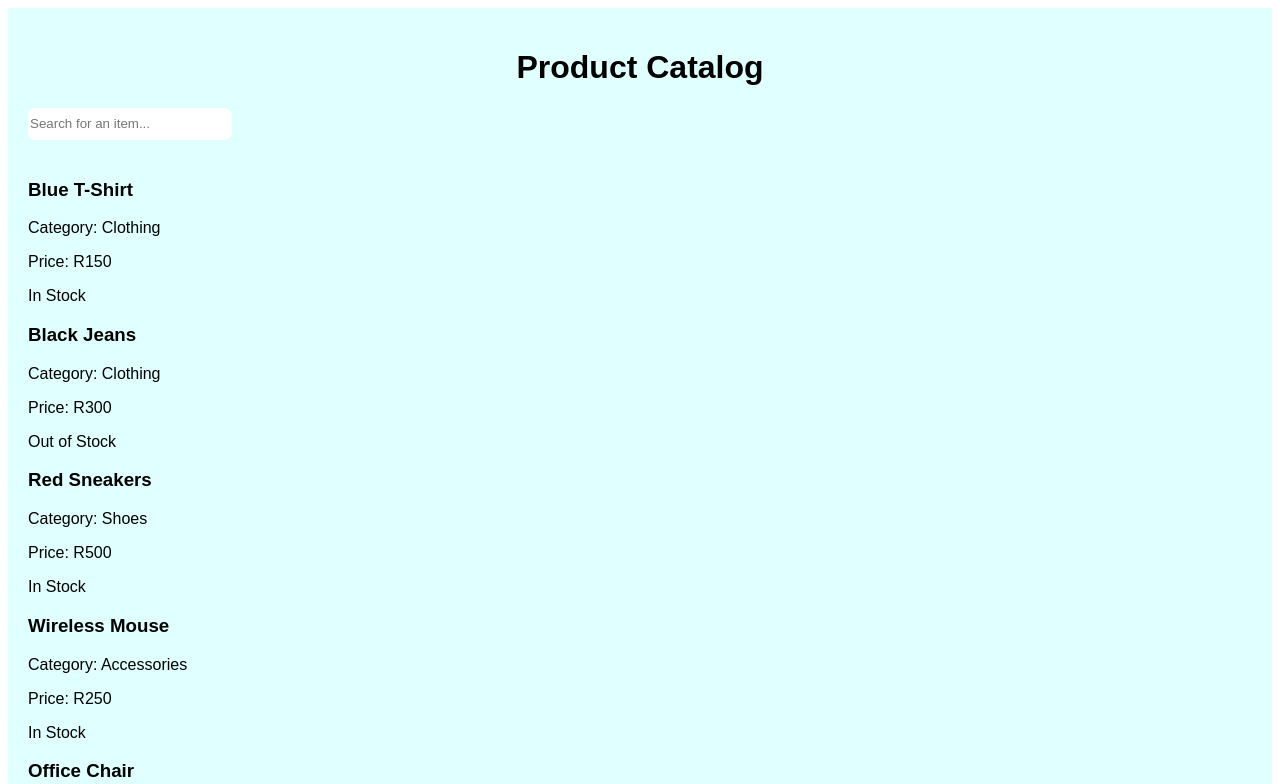
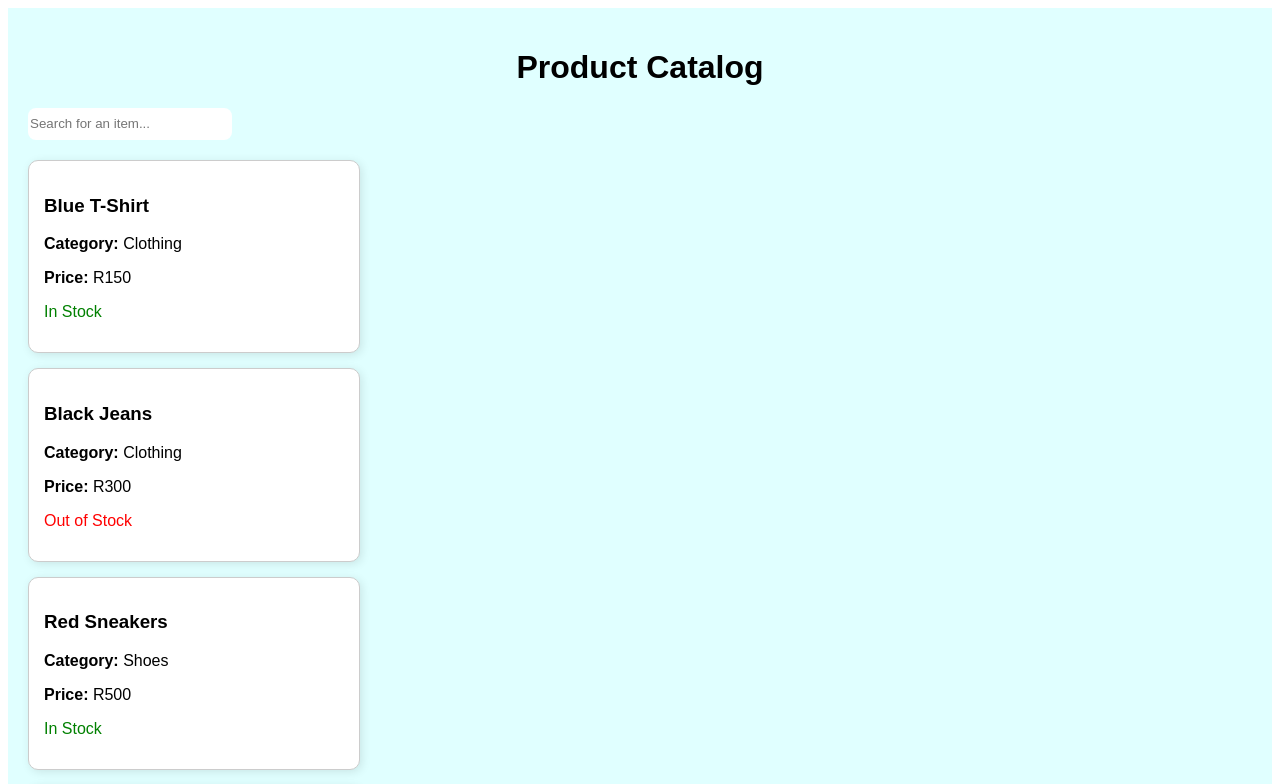
Before and after one commit to Ntswakii/M_Mphelo_GLAB_1, a React (Vite) app: page / in a window 1280 px wide. Shown: the top 784 px of the page. Built offline with nearby package versions, Linux system fonts and the light colour scheme.

Commit message:
style the products card

```diff
--- a/src/App.jsx
+++ b/src/App.jsx
@@ -38,14 +38,28 @@ function App() {
   <p style={{ color: 'red', fontWeight: 'bold' }}>No products found.</p>
 ) : (
   filteredProducts.map((product) => (
-    <div key={product.id}>
+    <div
+      key={product.id}
+      style={{
+        border: '1px solid #ccc',
+        borderRadius: 10,
+        padding: 15,
+        marginBottom: 15,
+        backgroundColor: '#fff',
+        boxShadow: '2px 2px 10px rgba(0,0,0,0.1)',
+        width: 300
+      }}
+    >
       <h3>{product.name}</h3>
-      <p>Category: {product.category}</p>
-      <p>Price: R{product.price}</p>
-      <p>{product.inStock ? "In Stock" : "Out of Stock"}</p>
+      <p><strong>Category:</strong> {product.category}</p>
+      <p><strong>Price:</strong> R{product.price}</p>
+      <p style={{ color: product.inStock ? 'green' : 'red' }}>
+        {product.inStock ? "In Stock" : "Out of Stock"}
+      </p>
     </div>
   ))
 )}
+
 
     </div>
   );
```
